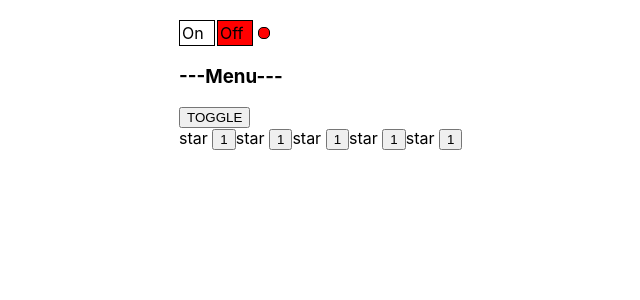
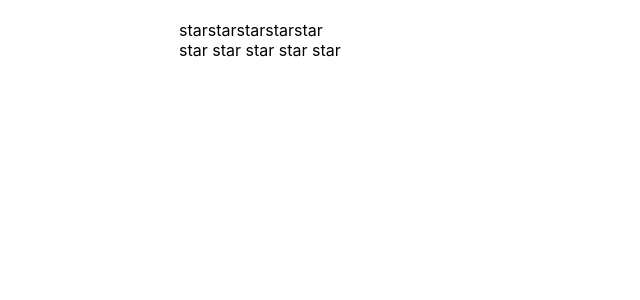
Before and after one commit to tropicdenis/tropic_react_kabzda, a React (Create React App) app: page / in a window 1280 px wide. Shown: the top 300 px of the page, without its empty margins (161-801 px from the left). Built offline with nearby package versions, Linux system fonts and the light colour scheme.

Commit message:
js/ts stopped on 32.33

```diff
--- a/src/App.tsx
+++ b/src/App.tsx
@@ -1,24 +1,22 @@
-import React from 'react';
+import React, {useState} from 'react';
 import './App.css';
-import Accordion from './components/Accordion/Accordion';
-import OnOff from './components/OnOff/OnOff';
-import {Rating} from './components/Rating/Rating';
-import UncontrolledAccordion from './components/UncontrolledAccordion/UncontrolledAccordion';
-import { UncontrolledRating } from './components/UncontrolledRating/UncontrolledRating';
+import {Rating, RatingValueType} from './components/Rating/Rating';
+import {UncontrolledRating} from "./components/UncontrolledRating/UncontrolledRating";
 
 function App() {
+    let [ratingValue, setRatingValue] = useState<RatingValueType>(0);
+
     return (
         <div className={"App"}>
-            <OnOff />
-
-            <UncontrolledAccordion titleValue={"Menu"}/>
-           {/* <UncontrolledAccordion titleValue={"Users"}/>*/}
-          {/*  <Accordion titleValue={"Menu"} collapsed={false}/>
+            <Rating value={ratingValue} onClick={setRatingValue}/>
+            {/* <UncontrolledAccordion titleValue={"Users"}/>*/}
+            {/*  <Accordion titleValue={"Menu"} collapsed={false}/>
             <Accordion titleValue={"Users"} collapsed={true}/>*/}
-            <UncontrolledRating />
+              <UncontrolledRating />
         </div>
     );
 }
+// time 32.33
 
 type PageTitlePropsType = {
     title: string
--- a/src/components/Rating/Rating.tsx
+++ b/src/components/Rating/Rating.tsx
@@ -1,18 +1,20 @@
 import React from "react";
 
+export type RatingValueType = 0 | 1 | 2 | 3 | 4 | 5
 
 type RatingPropsType = {
-    value: number
+    value: RatingValueType
+    onClick: (value: RatingValueType) => void
 }
 
 export function Rating(props: RatingPropsType) {
 
     return (<div>
-            <Star selected={props.value > 0}/>
-            <Star selected={props.value > 1}/>
-            <Star selected={props.value > 2}/>
-            <Star selected={props.value > 3}/>
-            <Star selected={props.value > 4}/>
+            <Star selected={props.value > 0} onClick={props.onClick} value={1}/>
+            <Star selected={props.value > 1} onClick={props.onClick} value={2}/>
+            <Star selected={props.value > 2} onClick={props.onClick} value={3}/>
+            <Star selected={props.value > 3} onClick={props.onClick} value={4}/>
+            <Star selected={props.value > 4} onClick={props.onClick} value={5}/>
         </div>
     );
 
@@ -21,12 +23,11 @@
 
 type StarPropsType = {
     selected: boolean
+    onClick: (value: RatingValueType) => void
+    value: RatingValueType
 }
 
 function Star(props: StarPropsType) {
-    if (props.selected === true) {
-        return <span><b>star </b></span>
-    } else {
-        return <span>star </span>
-    }
+    return <span onClick={() => props.onClick(props.value)}>
+        {props.selected ? <b>star </b> : "star"}</span>
 }
--- a/src/components/UncontrolledAccordion/UncontrolledAccordion.tsx
+++ b/src/components/UncontrolledAccordion/UncontrolledAccordion.tsx
@@ -11,20 +11,25 @@
 
     return (
         <div>
-            <AccordionTitle title={props.titleValue}/>
-            <button onClick={()=>{setCollapsed(!collapsed)}}>TOGGLE</button>
+            <AccordionTitle title={props.titleValue}
+                            onClick={() => {
+                                setCollapsed(!collapsed)
+                            }}/>
             {!collapsed && <AccordionBody/>}
+
+            {/* <button onClick={()=>{setCollapsed(!collapsed)}}>TOGGLE</button>*/}
         </div>
     );
 }
 
 type AccordionTitlePropsType = {
     title: string
+    onClick: () => void
 }
 
 function AccordionTitle(props: AccordionTitlePropsType) {
     return (
-        <h3>---{props.title}---</h3>
+        <h3 onClick={() => props.onClick()}>---{props.title}---</h3>
     )
 }
 
--- a/src/components/UncontrolledRating/UncontrolledRating.tsx
+++ b/src/components/UncontrolledRating/UncontrolledRating.tsx
@@ -6,28 +6,33 @@
     let [value, setValue] = useState(0)
     return (<div>
 
-            <Star selected={value > 0}/><button onClick={()=>{setValue(value=1)}}>1</button>
-            <Star selected={value > 1}/><button onClick={()=>{setValue(value=2)}}>1</button>
-            <Star selected={value > 2}/><button onClick={()=>{setValue(value=3)}}>1</button>
-            <Star selected={value > 3}/><button onClick={()=>{setValue(value=4)}}>1</button>
-            <Star selected={value > 4}/><button onClick={()=>{setValue(value=5)}}>1</button>
+            <Star selected={value > 0} setValue={() => {setValue(1) } } />
+            <Star selected={value > 1} setValue={() => {setValue(2) } } />
+            <Star selected={value > 2} setValue={() => {setValue(3) } } />
+            <Star selected={value > 3} setValue={() => {setValue(4) } } />
+            <Star selected={value > 4} setValue={() => {setValue(5) } } />
 
         </div>
     );
-
-
 }
 
 type StarPropsType = {
     selected: boolean
+    setValue: () => void
 }
 
 function Star(props: StarPropsType) {
-   return ( props.selected ? <span><b>star </b></span> : <span>star </span>
-   )
-    /*if (props.selected === true) {
-        return <span><b>star </b></span>
-    } else {
-        return <span>star </span>
-    }*/
+
+
+    return <span onClick={() => {props.setValue() } }>
+        {props.selected ? <b> star </b> : " star "}
+    </span>
 }
+
+/* return ( props.selected ? <span><b>star </b></span> : <span>star </span> )*/
+
+/*if (props.selected === true) {
+    return <span><b>star </b></span>
+} else {
+    return <span>star </span>
+}*/
```
